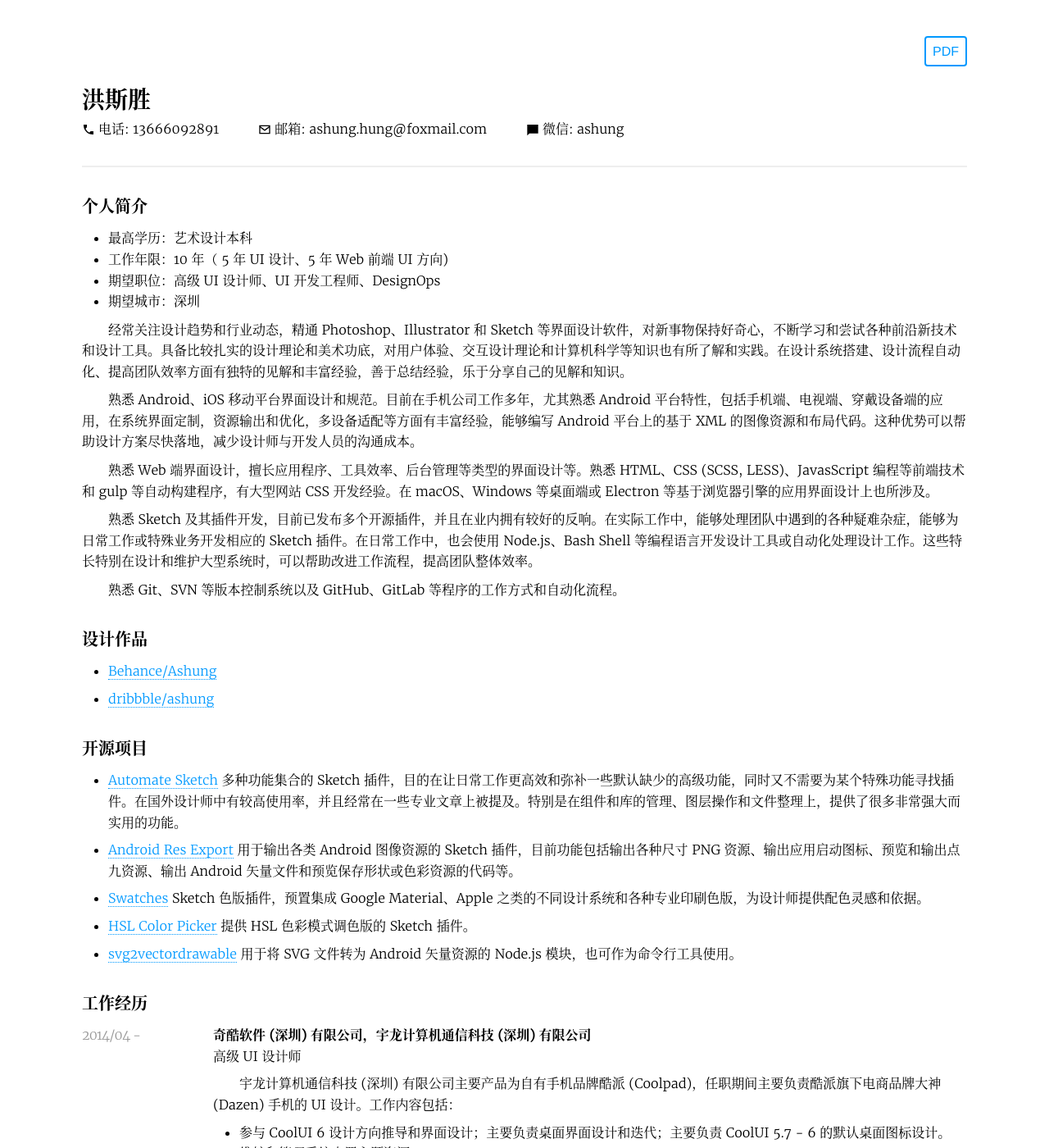
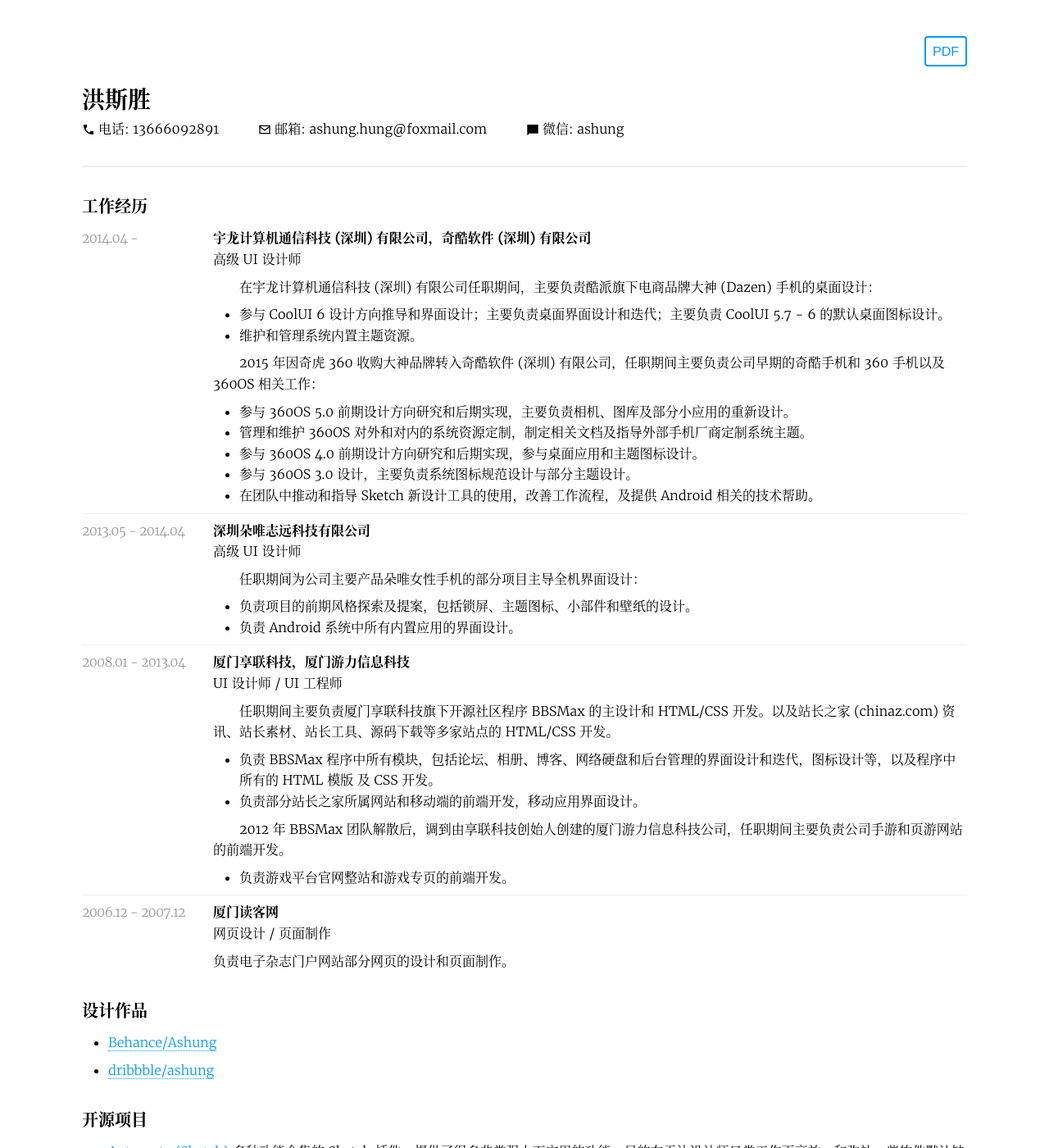
Before and after one commit to Ashung/ashung.github.io, a Jekyll site: the page built from resume.md, in a window 1280 px wide and 1400 px high. Shown: the whole window at 82% size. Built offline with Jekyll 4.4.1, drawn with Linux system fonts in a browser that asks for light colours; comment, search, counter and statistics services are not loaded; some of the changed text lies outside the part shown.

Commit message:
font-subset-use-opentype-js.md

```diff
--- a/_layouts/resume.html
+++ b/_layouts/resume.html
@@ -28,9 +28,20 @@
     </ul>
 </header>
 
-<section class="summary">
-<h3>个人简介</h3>
-{{ content }}
+<section class="experience">
+<h3>工作经历</h3>
+{% for item in page.experience %}
+<div class="list">
+    <p class="date">{{ item.from }} - {{ item.to }}</p>
+    <p><strong>{{ item.company }}</strong></p>
+    <p>{{ item.title }}</p>
+    {% if item.content %}
+    <div class="content">
+        {{ item.content }}
+    </div>
+    {% endif %}
+</div>
+{% endfor %}
 </section>
 
 <section class="design">
@@ -51,22 +62,6 @@
 </ul>
 </section>
 
-<section class="experience">
-<h3>工作经历</h3>
-{% for item in page.experience %}
-<div class="list">
-    <p class="date">{{ item.from }} - {{ item.to }}</p>
-    <p><strong>{{ item.company }}</strong></p>
-    <p>{{ item.title }}</p>
-    {% if item.content %}
-    <div class="content">
-        {{ item.content }}
-    </div>
-    {% endif %}
-</div>
-{% endfor %}
-</section>
-
 <section class="education">
 <h3>教育经历</h3>
 {% for item in page.education %}
@@ -77,6 +72,11 @@
 {% endfor %}
 </section>
 
+<section class="summary">
+<h3>个人简介</h3>
+{{ content }}
+</section>
+
 <div class="download">
     <a href="resume.pdf">PDF</a>
 </div>
--- a/resume.md
+++ b/resume.md
@@ -2,7 +2,7 @@
 layout: resume
 profile:
     name: 洪斯胜
-    title: 高级 UI 设计师
+    title: UI 设计师
     email: ashung.hung@foxmail.com
     phone: 13666092891
     wechat: ashung
@@ -18,100 +18,104 @@
 
 code:
     -
-        title: Automate Sketch
+        title: Automate (Sketch)
         url: https://github.com/Ashung/Automate-Sketch
-        desction: 多种功能集合的 Sketch 插件，目的在让日常工作更高效和弥补一些默认缺少的高级功能，同时又不需要为某个特殊功能寻找插件。在国外设计师中有较高使用率，并且经常在一些专业文章上被提及。特别是在组件和库的管理、图层操作和文件整理上，提供了很多非常强大而实用的功能。
+        desction: 多种功能合集的 Sketch 插件，提供了很多非常强大而实用的功能，目的在于让设计师日常工作更高效，和弥补一些软件默认缺少的高级功能。在国内外著名互联网公司和设计师中有较高使用率，经常在一些专业文章上被提及。
     -
-        title: Android Res Export
+        title: Android Res Export (Sketch)
         url: https://github.com/Ashung/Android_Res_Export
         desction: 用于输出各类 Android 图像资源的 Sketch 插件，目前功能包括输出各种尺寸 PNG 资源、输出应用启动图标、预览和输出点九资源、输出 Android 矢量文件和预览保存形状或色彩资源的代码等。
     -
-        title: Swatches
-        url: https://github.com/Ashung/Sketch_Swatches
-        desction: Sketch 色版插件，预置集成 Google Material、Apple 之类的不同设计系统和各种专业印刷色版，为设计师提供配色灵感和依据。
+        title: Import Colors (Sketch)
+        url: https://github.com/Ashung/import-colors-sketch
+        desction: 让 Sketch 支持导入各种设计软件的色板文件。
     -
-        title: HSL Color Picker
-        url: https://github.com/Ashung/HSL_Color_Picker
-        desction: 提供 HSL 色彩模式调色版的 Sketch 插件。
+        title: svg2vectordrawable (Node.js)
+        url: https://www.npmjs.com/package/svg2vectordrawable
+        desction: 目前 npm 上功能最完善的，用于将 SVG 文件转为 Android 矢量资源的模块。
     -
-        title: svg2vectordrawable
-        url: https://www.npmjs.com/package/svg2vectordrawable
-        desction: 用于将 SVG 文件转为 Android 矢量资源的 Node.js 模块，也可作为命令行工具使用。
+        title: Android Resources Export (Figma)
+        url: https://github.com/Ashung/android-resources-export-figma
+        desction: Figma 版的 Android 资源导出插件。
+    -
+        title: MixFonts (Figma)
+        url: https://github.com/Ashung/mixfonts-figma
+        desction: 在 Figma 中为文本提供中西文字体混排。
+    -
+        title: Data From Local (Figma)
+        url: https://github.com/Ashung/data-from-local-figma
+        desction: 在 Figma 中快速从本地填充文本和图片数据。
 
 experience:
     -
         title: 高级 UI 设计师
-        company: 奇酷软件 (深圳) 有限公司，宇龙计算机通信科技 (深圳) 有限公司
+        company: 宇龙计算机通信科技 (深圳) 有限公司，奇酷软件 (深圳) 有限公司
         content: |-
-            <p>宇龙计算机通信科技 (深圳) 有限公司主要产品为自有手机品牌酷派 (Coolpad)，任职期间主要负责酷派旗下电商品牌大神 (Dazen) 手机的 UI 设计。工作内容包括：</p>
+            <p>在宇龙计算机通信科技 (深圳) 有限公司任职期间，主要负责酷派旗下电商品牌大神 (Dazen) 手机的桌面设计：</p>
             <ul>
             <li>参与 CoolUI 6 设计方向推导和界面设计；主要负责桌面界面设计和迭代；主要负责 CoolUI 5.7 - 6 的默认桌面图标设计。</li>
             <li>维护和管理系统内置主题资源。</li>
-            <li>制定图标风格规范文档和流程，开发 Photoshop 插件版本第三方图标生成工具。</li>
             </ul>
-            <p>2015 年因奇虎 360 收购大神品牌，人事关系转入奇酷软件 (深圳) 有限公司。公司主要产品为早期的奇酷手机和现在的 360 手机，任职期间主要负责 360 OS 相关工作，工作内容包括：</p>
+            <p>2015 年因奇虎 360 收购大神品牌转入奇酷软件 (深圳) 有限公司，任职期间主要负责公司早期的奇酷手机和 360 手机以及 360OS 相关工作：</p>
             <ul>
-            <li>参与 360 OS 前期设计方向的推导和后期的界面设计，参与桌面应用和主题图标设计。</li>
-            <li>主要负责系统图标规范和设计，部分主题设计。</li>
-            <li>管理和维护 360OS 内研和对外的定制系统资源，制定相关文档，指导外部手机厂商设计师定制系统主题。</li>
+            <li>参与 360OS 5.0 前期设计方向研究和后期实现，主要负责相机、图库及部分小应用的重新设计。</li>
+            <li>管理和维护 360OS 对外和对内的系统资源定制，制定相关文档及指导外部手机厂商定制系统主题。</li>
+            <li>参与 360OS 4.0 前期设计方向研究和后期实现，参与桌面应用和主题图标设计。</li>
+            <li>参与 360OS 3.0 设计，主要负责系统图标规范设计与部分主题设计。</li>
             <li>在团队中推动和指导 Sketch 新设计工具的使用，改善工作流程，及提供 Android 相关的技术帮助。</li>
             </ul>
-        from: 2014/04
+        from: 2014.04
         to:
     -
-        title: UI 设计师
+        title: 高级 UI 设计师
         company: 深圳朵唯志远科技有限公司
         content: |-
-            <p>公司主要产品为朵唯女性手机，任职期间工作内容包括：</p>
+            <p>任职期间为公司主要产品朵唯女性手机的部分项目主导全机界面设计：</p>
             <ul>
             <li>负责项目的前期风格探索及提案，包括锁屏、主题图标、小部件和壁纸的设计。</li>
-            <li>负责 Android 系统中内置应用的界面设计。</li>
+            <li>负责 Android 系统中所有内置应用的界面设计。</li>
             </ul>
-        from: 2013/05
-        to: 2014/04
+        from: 2013.05
+        to: 2014.04
     -
-        title: UI 设计师 / UI 工程师 / 前端开发工程师
-        company: 厦门游力信息科技, 厦门享联科技
+        title: UI 设计师 / UI 工程师
+        company: 厦门享联科技，厦门游力信息科技
         content: |-
-            <p>厦门享联科技主要运营站长之家 (chinaz.com) 资讯、站长素材、站长工具、源码下载等多家子站点。主要负责公司旗下开源社区程序 BBSMax 的主设计和 CSS 开发。任职期间工作内容包括：</p>
+            <p>任职期间主要负责厦门享联科技旗下开源社区程序 BBSMax 的主设计和 HTML/CSS 开发。以及站长之家 (chinaz.com) 资讯、站长素材、站长工具、源码下载等多家站点的 HTML/CSS 开发。</p>
             <ul>
-            <li>负责 BBSMax 的界面设计和迭代，图标设计等。程序功能包括论坛、相册、博客、网络硬盘和后台管理等。</li>
-            <li>负责程序所有的 CSS 开发。</li>
+            <li>负责 BBSMax 程序中所有模块，包括论坛、相册、博客、网络硬盘和后台管理的界面设计和迭代，图标设计等，以及程序中所有的 HTML 模版 及 CSS 开发。</li>
             <li>负责部分站长之家所属网站和移动端的前端开发，移动应用界面设计。</li>
             </ul>
-            <p>2012 年 BBSMax 团队解散后，人事关系调到由享联科技创始人创建的厦门光环信息科技旗下的厦门游力信息科技，公司主要运营手游和页游，目前为飞鱼科技旗下游戏平台。任职期间工作内容主要为：</p>
+            <p>2012 年 BBSMax 团队解散后，调到由享联科技创始人创建的厦门游力信息科技公司，任职期间主要负责公司手游和页游网站的前端开发。</p>
             <ul>
             <li>负责游戏平台官网整站和游戏专页的前端开发。</li>
             </ul>
-        from: 2008/01
-        to: 2013/04
+        from: 2008.01
+        to: 2013.04
     -
         title: 网页设计 / 页面制作
         company: 厦门读客网
         content: 负责电子杂志门户网站部分网页的设计和页面制作。
-        from: 2006/12
-        to: 2007/12
+        from: 2006.12
+        to: 2007.12
 
 education:
     -
         title: 艺术设计本科
         school: 井冈山学院(今井冈山大学)艺术学院
-        from: 2002/09
-        to: 2006/07
+        from: 2002.09
+        to: 2006.07
 
 ---
 
-- 最高学历：艺术设计本科
-- 工作年限：10 年（ 5 年 UI 设计、5 年 Web 前端 UI 方向)
-- 期望职位：高级 UI 设计师、UI 开发工程师、DesignOps
-- 期望城市：深圳
+- 学历：艺术设计本科
+- 工作年限：13 年
+- 期望职位：高级 UI 设计师、UI 开发工程师
 
-经常关注设计趋势和行业动态，精通 Photoshop、Illustrator 和 Sketch 等界面设计软件，对新事物保持好奇心，不断学习和尝试各种前沿新技术和设计工具。具备比较扎实的设计理论和美术功底，对用户体验、交互设计理论和计算机科学等知识也有所了解和实践。在设计系统搭建、设计流程自动化、提高团队效率方面有独特的见解和丰富经验，善于总结经验，乐于分享自己的见解和知识。
+有多年手机公司工作经验，熟悉 Android、iOS 等移动平台界面设计流程和规范，尤其是 Android 平台特性，在系统主题定制、资源输出和优化、多设备适配和团队合作等方面有丰富经验。了解一些 Android 平台上的开发原理，可以帮助设计方案尽快落地，减少设计师与开发人员的沟通成本。
 
-熟悉 Android、iOS 移动平台界面设计和规范。目前在手机公司工作多年，尤其熟悉 Android 平台特性，包括手机端、电视端、穿戴设备端的应用，在系统界面定制，资源输出和优化，多设备适配等方面有丰富经验，能够编写 Android 平台上的基于 XML 的图像资源和布局代码。这种优势可以帮助设计方案尽快落地，减少设计师与开发人员的沟通成本。
+熟悉 Web 端应用程序、中后台等类型的界面设计等，熟悉 HTML、CSS (SCSS, LESS)、JavasScript 编程等前端技术和 相关开发流程及自动构建程序等等，有大型网站 CSS 开发经验，能够独立定制常见中后台框架样式。
 
-熟悉 Web 端界面设计，擅长应用程序、工具效率、后台管理等类型的界面设计等。熟悉 HTML、CSS (SCSS, LESS)、JavasScript 编程等前端技术和 gulp 等自动构建程序，有大型网站 CSS 开发经验。在 macOS、Windows 等桌面端或 Electron 等基于浏览器引擎的应用界面设计上也所涉及。
+经常关注行业动态和设计趋势，尝试和学习各种前沿新技术、设计理论和工具，熟悉 Photoshop、Illustrator、Sketch 和 Figma 等界面设计软件。具备比较扎实的设计理论和艺术功底，对用户体验、交互设计理论和计算机科学等知识也有所了解。 善于学习和总结经验，乐于分享。
 
-熟悉 Sketch 及其插件开发，目前已发布多个开源插件，并且在业内拥有较好的反响。在实际工作中，能够处理团队中遇到的各种疑难杂症，能够为日常工作或特殊业务开发相应的 Sketch 插件。在日常工作中，也会使用 Node.js、Bash Shell 等编程语言开发设计工具或自动化处理设计工作。这些特长特别在设计和维护大型系统时，可以帮助改进工作流程，提高团队整体效率。
-
-熟悉 Git、SVN 等版本控制系统以及 GitHub、GitLab 等程序的工作方式和自动化流程。
+在工作之余，曾经做过 Photoshop 的脚本和插件开发，目前主要面向 Sketch、Figma 和 Adobe XD 等主流 UI 设计软件做插件开发，已发布多个开源插件，并且在业内拥有较好的反响。在实际工作中，能够为设计团队开发处理繁琐工作或特殊业务的插件，或使用 Node.js 开发自动化工具，帮助团队改进工作流程，提高效率。
```
Also changed, not shown: _posts/2019-04-01-font-subset-use-opentype-js.md (+91 -89 lines), 1 other file.
